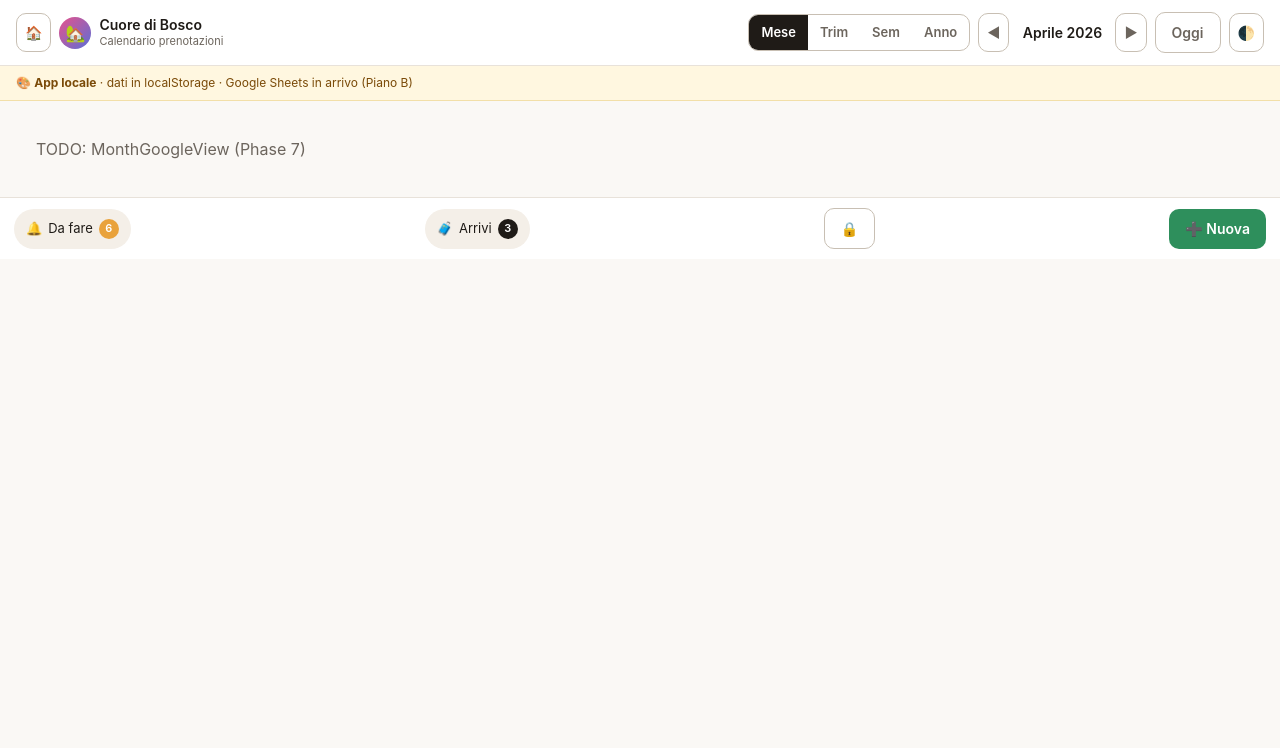
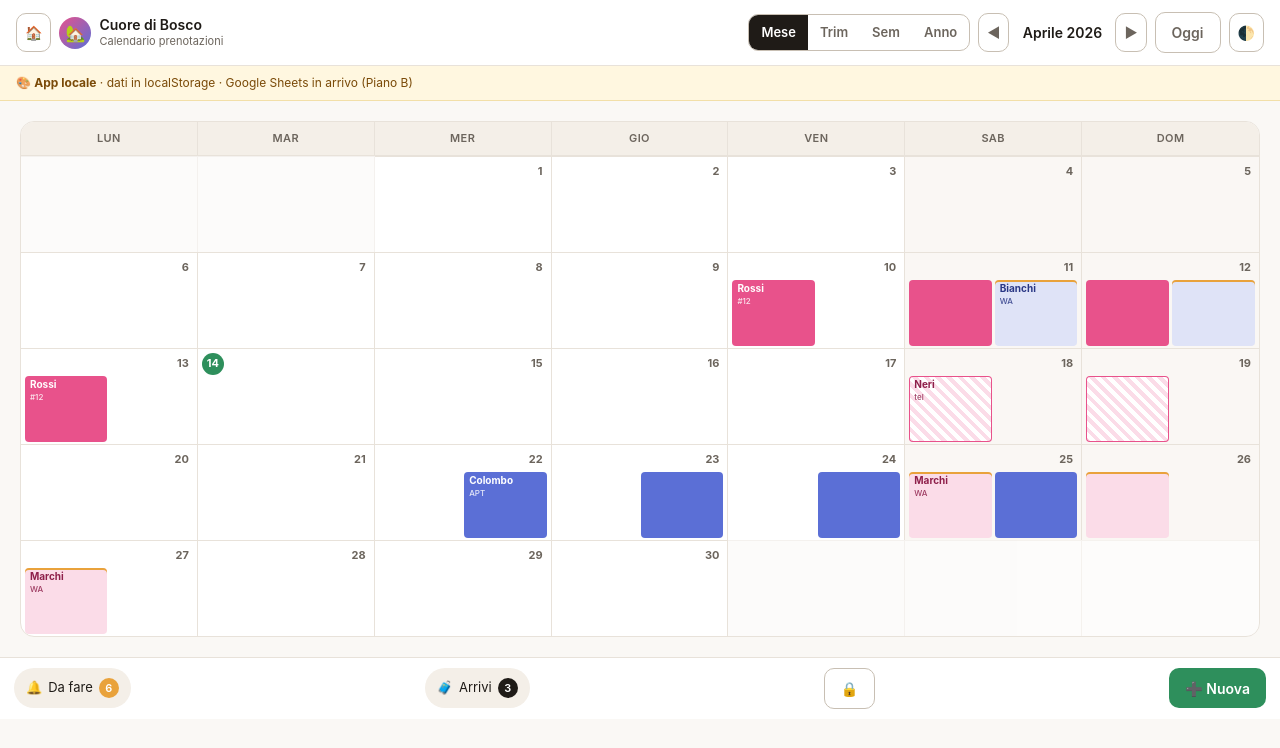
Before and after one commit to MaraCDB/CPP, a React (Vite) app in the folder app/: page / in a window 1280 px wide. Both pictures are taken after a click on the button 394 px from the left and 465 px from the top of the page. Shown: the top 748 px of the page. Built offline with nearby package versions, Linux system fonts and the light colour scheme.

Commit message:
feat(calendar): MonthGoogleView ported from prototype

```diff
--- a/app/src/components/calendar/MonthGoogleView.tsx
+++ b/app/src/components/calendar/MonthGoogleView.tsx
@@ -1 +1,101 @@
-export const MonthGoogleView = () => <div className="p-4" style={{color:'var(--ink-soft)'}}>TODO: MonthGoogleView (Phase 7)</div>;
+import type { ReactNode } from 'react';
+import { useBookings } from '../../store/bookings';
+import { useClosures } from '../../store/closures';
+import { useSettings } from '../../store/settings';
+import { useUI } from '../../store/ui';
+import { parseISO, iso } from '../../lib/date';
+import type { Camera, Prenotazione, Chiusura } from '../../types';
+
+const findBooking = (date: string, camera: Camera, items: Prenotazione[]): Prenotazione | null => {
+  const d = parseISO(date);
+  const matches = items.filter(b => b.camera === camera && parseISO(b.checkin) <= d && parseISO(b.checkout) > d);
+  if (!matches.length) return null;
+  const priority = { confermato: 0, anticipo_atteso: 1, proposta: 2 } as const;
+  matches.sort((a, b) => priority[a.stato] - priority[b.stato]);
+  return matches[0];
+};
+
+const findClosure = (date: string, items: Chiusura[]): Chiusura | undefined => {
+  const d = parseISO(date);
+  return items.find(c => parseISO(c.start) <= d && d <= parseISO(c.end));
+};
+
+export const MonthGoogleView = () => {
+  const bookings = useBookings(s => s.items);
+  const closures = useClosures(s => s.items);
+  const anchor = useSettings(s => s.anchor);
+  const { openSide, openModal } = useUI();
+  const TODAY = iso(new Date());
+
+  const a = parseISO(anchor);
+  const y = a.getFullYear(), m = a.getMonth();
+  const daysInMonth = new Date(y, m + 1, 0).getDate();
+  const first = new Date(y, m, 1);
+  const startOffset = (first.getDay() + 6) % 7;
+  const totalCells = Math.ceil((startOffset + daysInMonth) / 7) * 7;
+
+  const cells: ReactNode[] = [];
+  for (let i = 0; i < totalCells; i++) {
+    const dayOffset = i - startOffset;
+    if (dayOffset < 0 || dayOffset >= daysInMonth) {
+      cells.push(<div key={i} className="mg-cell out" />);
+      continue;
+    }
+    const dt = new Date(y, m, dayOffset + 1);
+    const dStr = iso(dt);
+    const dow = dt.getDay();
+    const isWE = dow === 0 || dow === 6;
+    const isToday = dStr === TODAY;
+    const ch = findClosure(dStr, closures);
+    const closureFirst = ch?.start === dStr;
+    const closureLast = ch?.end === dStr;
+
+    const cellClasses = [
+      'mg-cell',
+      isWE ? 'we' : '',
+      isToday ? 'today' : '',
+      ch ? 'chiusura' : '',
+      closureFirst ? 'closure-first' : '',
+      closureLast ? 'closure-last' : '',
+    ].filter(Boolean).join(' ');
+
+    const renderRoom = (camera: Camera) => {
+      const b = findBooking(dStr, camera, bookings);
+      if (!b) return <div key={camera} className="mg-slot empty" />;
+      const isFirst = b.checkin === dStr;
+      const weekStart = dow === 1;
+      return (
+        <div key={camera}
+          className={`mg-slot ${camera} ${b.stato}${ch ? ' closed-lock' : ''}`}
+          title={`${b.nome}${b.riferimento ? ' (' + b.riferimento + ')' : ''}`}
+          onClick={(e) => { e.stopPropagation(); openModal({ kind: 'booking', id: b.id }); }}>
+          {(isFirst || weekStart) && <>
+            <span>{b.nome}</span>
+            {b.riferimento && <span className="ref">{b.riferimento}</span>}
+          </>}
+        </div>
+      );
+    };
+
+    cells.push(
+      <div key={i} className={cellClasses}
+        title={ch ? `🔒 ${ch.note || 'Struttura chiusa'}` : ''}
+        onClick={() => openSide({ kind: 'day', date: dStr })}>
+        <div className="mg-day">{dayOffset + 1}</div>
+        <div className="mg-rooms">
+          {renderRoom('lampone')}
+          {renderRoom('mirtillo')}
+        </div>
+      </div>
+    );
+  }
+
+  return (
+    <div className="mg">
+      <div className="mg-head">
+        {['Lun','Mar','Mer','Gio','Ven','Sab','Dom'].map(d => <div key={d}>{d}</div>)}
+      </div>
+      <div className="mg-grid">{cells}</div>
+    </div>
+  );
+};
```
